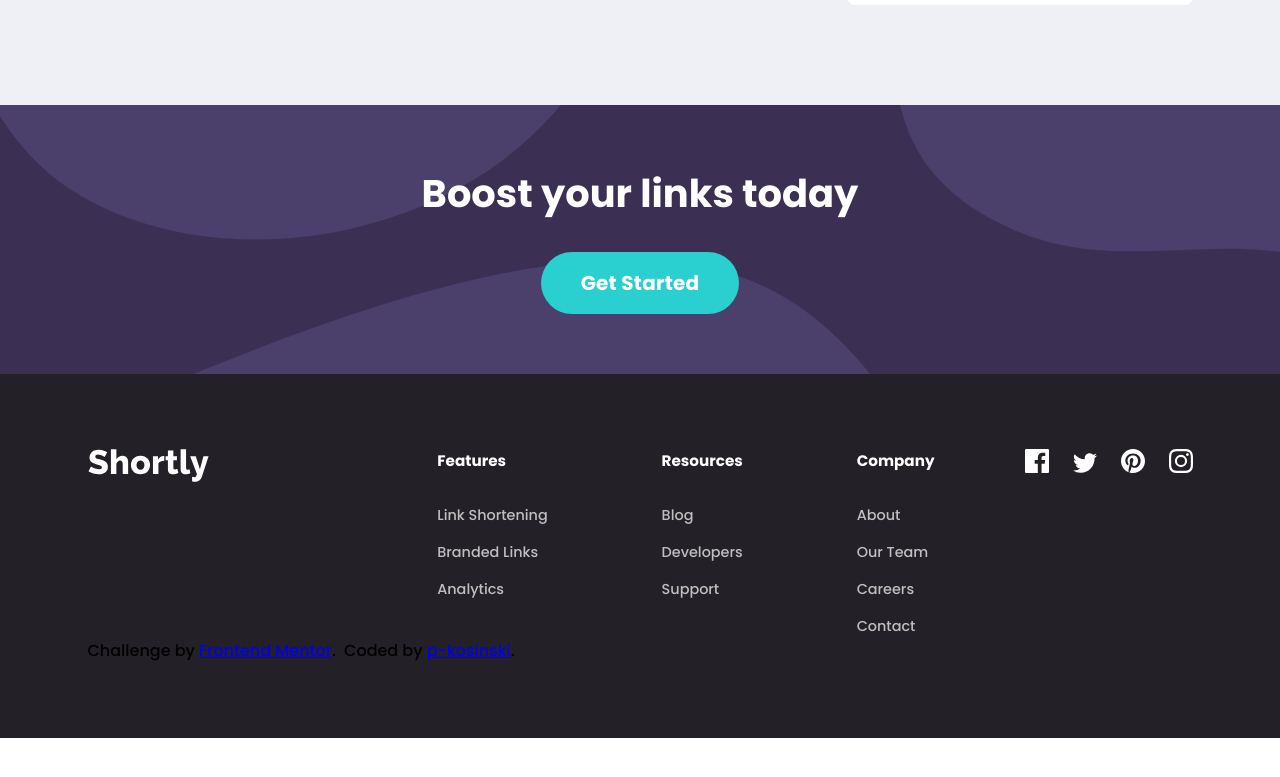
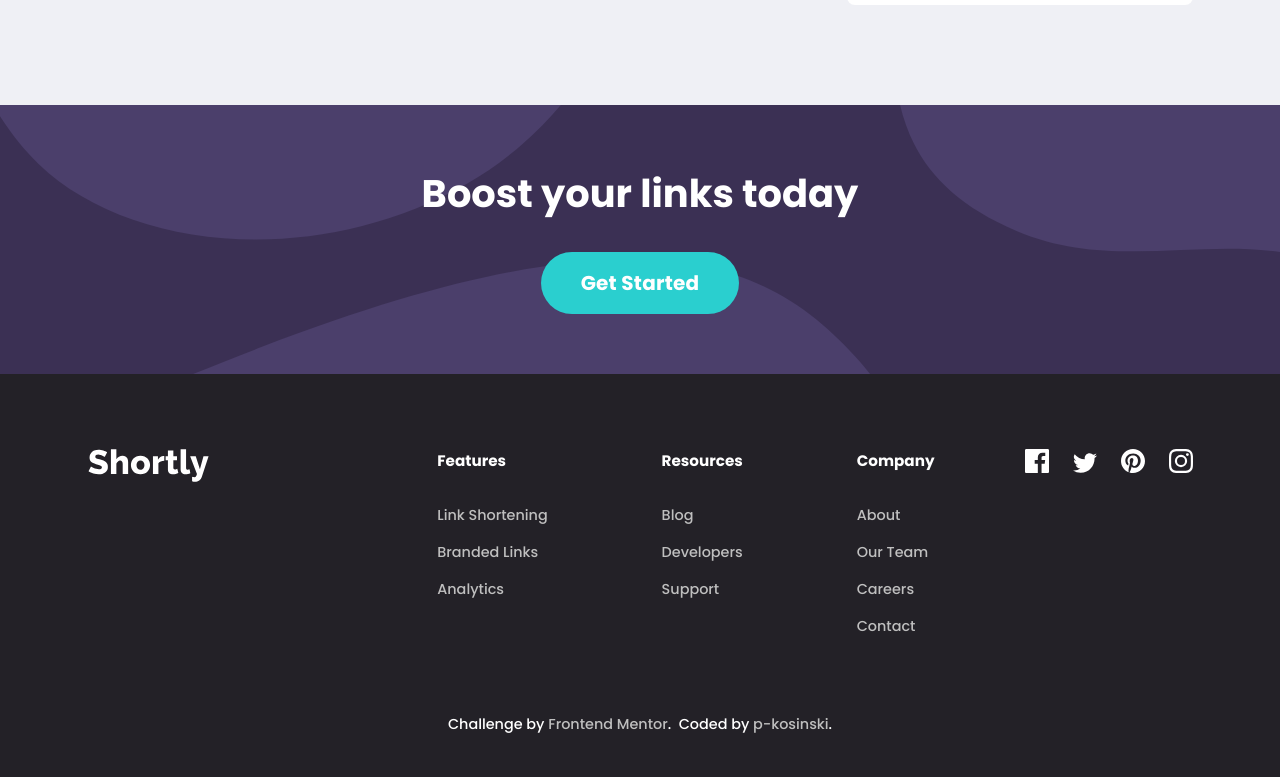
Before and after one commit to p-kosinski/url-shortening-api, a React (Create React App) app: page / in a window 1280 px wide. Shown: the part 1890-2667 px from the top of the page. Before the commit the page ends 2628 px from the top, so only its background shows below. Built offline with nearby package versions, Linux system fonts and the light colour scheme.

Commit message:
Add attribution styling

```diff
--- a/src/components/common/Attribution/Attribution.module.scss
+++ b/src/components/common/Attribution/Attribution.module.scss
@@ -0,0 +1,36 @@
+@use '../../../styles/variables' as variables;
+@use '../../../styles/mixins' as mixins;
+
+.component {
+  font-family: variables.$font-main;
+  font-size: 0.9rem;
+  font-weight: variables.$font-weight-regular;
+  text-align: center;
+  color: white;
+  margin-top: 75px;
+  line-height: 1.6;
+
+  @include mixins.breakpoint(medium) {
+    margin-top: 60px;
+  }
+
+  @include mixins.breakpoint(small) {
+    margin-top: 56px;
+  }
+
+  a {
+    @include mixins.link-reset();
+    color: variables.$color-lighter;
+    transition: variables.$transition;
+
+    @media (hover: hover){
+      &:hover {
+        color: variables.$color-accent;
+      }
+    }
+
+    &:active {
+      color: variables.$color-accent;
+    }
+  }
+}
```
